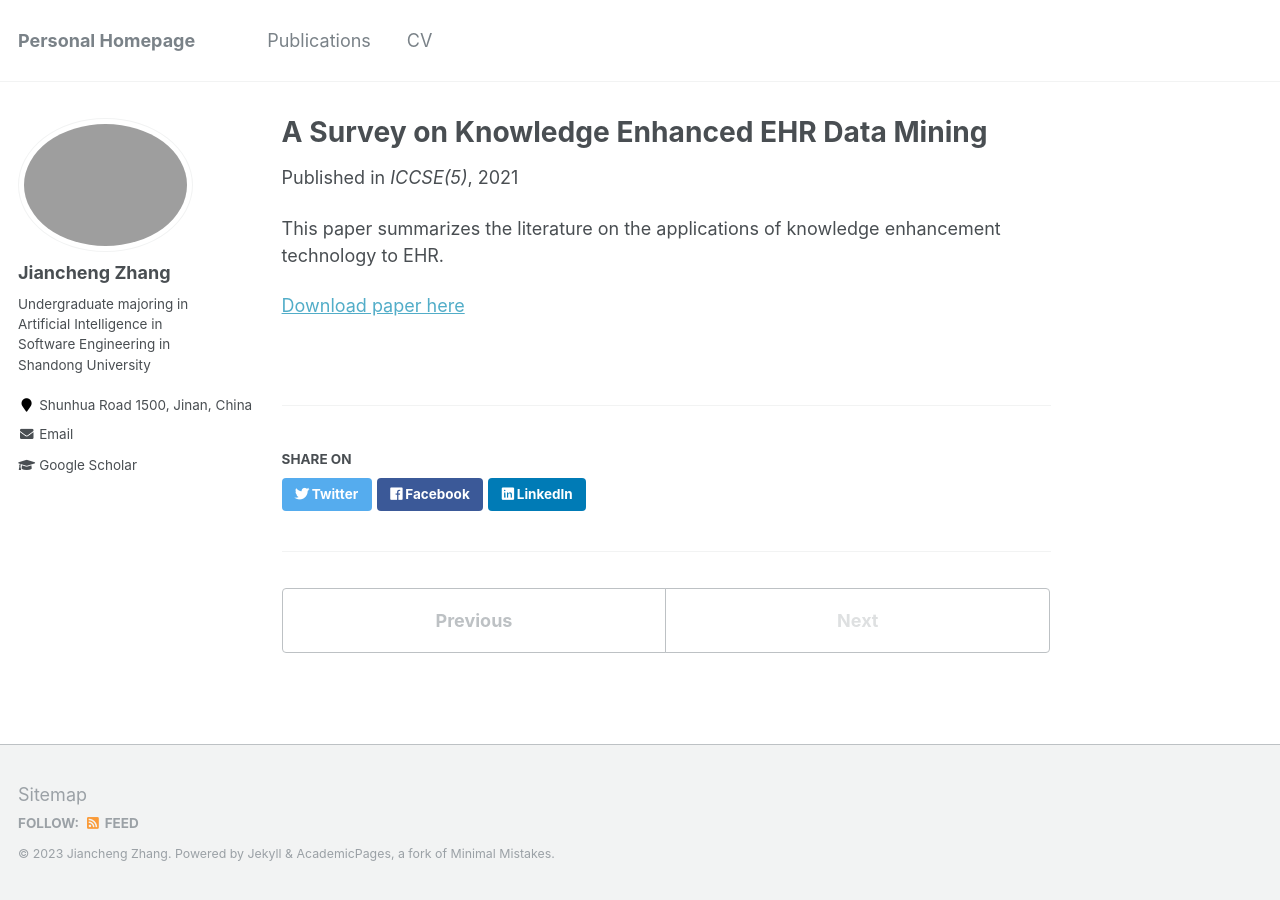
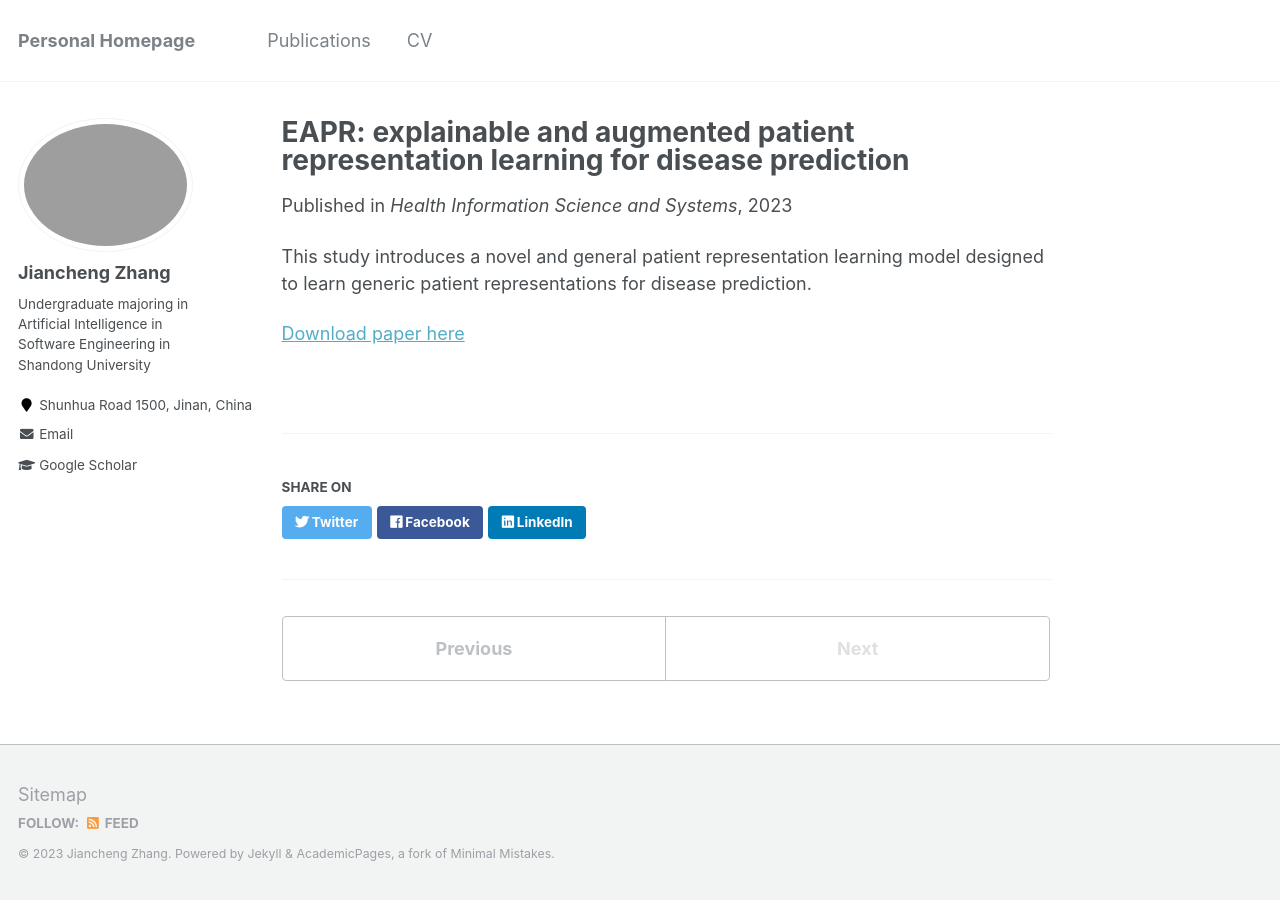
Before and after one commit to zjcyeshome/zjcyeshome.github.io, a Jekyll site: the page built from _publications/2010-10-01-paper-title-number-2.md, in a window 1280 px wide. Built offline with Jekyll 4.4.1, drawn with Linux system fonts in a browser that asks for light colours.

Commit message:
Update 2010-10-01-paper-title-number-2.md

```diff
--- a/_publications/2010-10-01-paper-title-number-2.md
+++ b/_publications/2010-10-01-paper-title-number-2.md
@@ -1,11 +1,11 @@
 ---
-title: "A Survey on Knowledge Enhanced EHR Data Mining"
+title: "EAPR: explainable and augmented patient representation learning for disease prediction"
 collection: publications
 permalink: /publication/2021-10-16-paper-title-number-1
-excerpt: 'Jiancheng Zhang, Xiao Yang, Hefeng Meng, Zhiqiang Lin, Yonghui Xu, Lizhen Cui'
-date: 2021-10-16
-venue: 'ICCSE(5)'
+excerpt: 'Jiancheng Zhang, Yonghui Xu, Bicui Ye, Yibowen Zhao, Xiaofang Sun, Qi Meng, Yang Zhang & Lizhen Cui '
+date: 2023-11-14
+venue: 'Health Information Science and Systems'
 ---
-This paper summarizes the literature on the applications of knowledge enhancement technology to EHR.
+This study introduces a novel and general patient representation learning model designed to learn generic patient representations for disease prediction.
 
-[Download paper here](https://dl.acm.org/doi/abs/10.1145/3503181.3503202)
+[Download paper here](https://link.springer.com/article/10.1007/s13755-023-00256-5)
```
